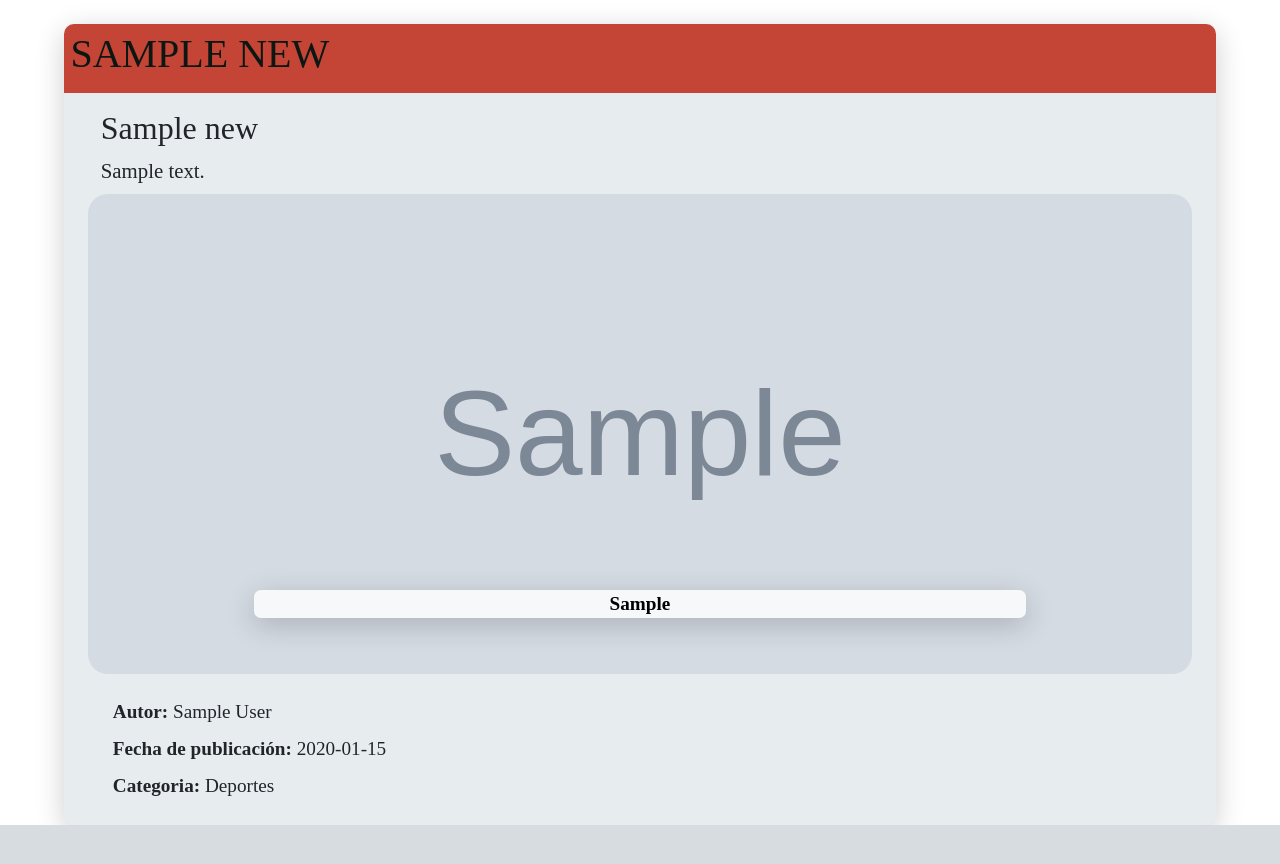
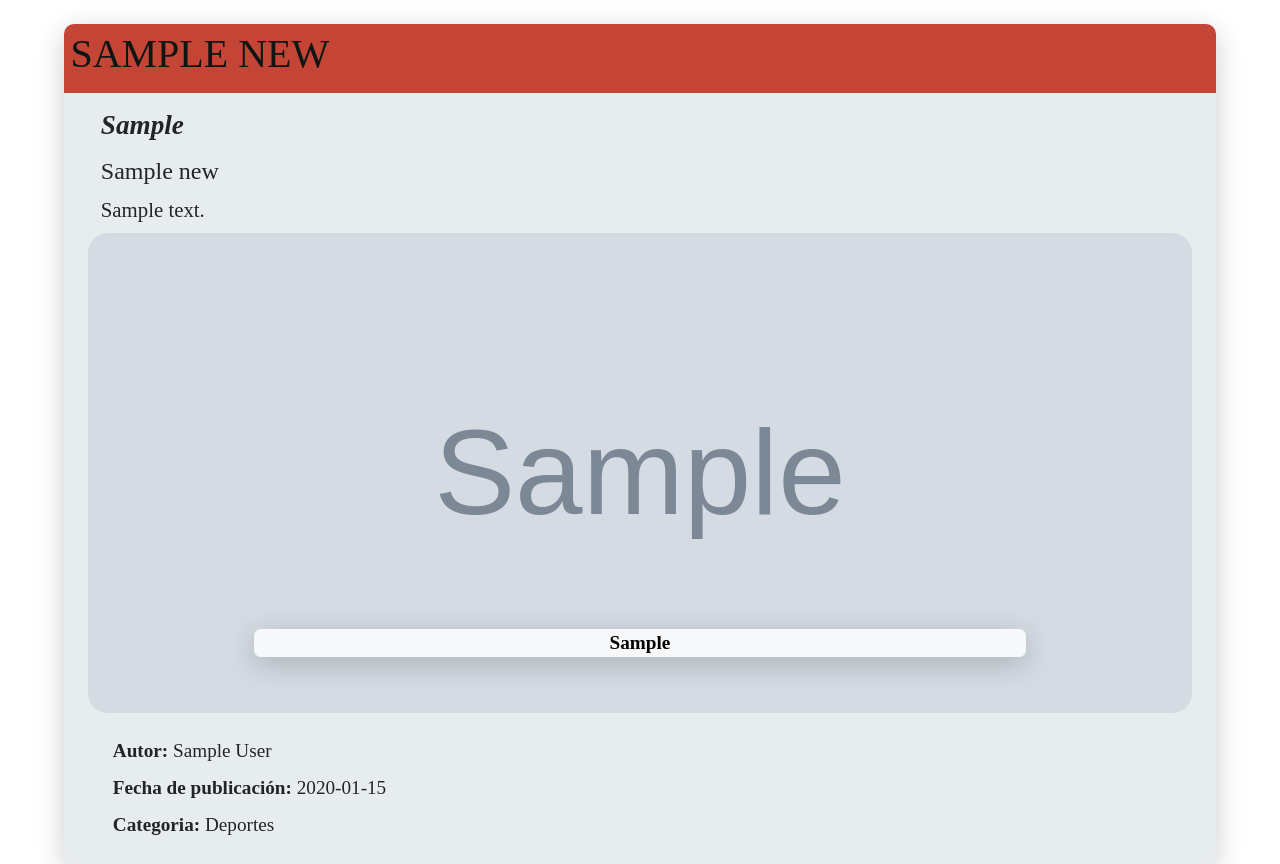
Before and after one commit to MateMar04/BoscoNews, a Django app: page /news/1 in a window 1280 px wide. Shown: the part 74-938 px from the top of the page. Before the commit the page ends 899 px from the top, so only its background shows below. Run offline with Django 4.2, Linux system fonts and the light colour scheme; data comes from the database, SQL or seed files in the repository; tables that the repository leaves empty hold one stand-in row (values such as "Sample post"); grey boxes marked "Sample" are stand-in pictures; some libraries are stand-ins or nearby versions.

Commit message:
new_abstract styles

```diff
--- a/confApp/static/styles/main.css
+++ b/confApp/static/styles/main.css
@@ -38,8 +38,15 @@
     margin-right: 1vw;
 }
 
+.new-abstract {
+    font-size: 1.7rem;
+    font-weight: bold;
+    font-style: italic;
+}
+
+
 .subtitle {
-    font-size: 2rem;
+    font-size: 1.5rem;
 }
 
 .body {
--- a/templates/new.html
+++ b/templates/new.html
@@ -9,7 +9,7 @@
     <!-- CSS FILES -->
     <link href="https://cdn.jsdelivr.net/npm/bootstrap@5.3.0-alpha3/dist/css/bootstrap.min.css" rel="stylesheet"
           integrity="sha384-KK94CHFLLe+nY2dmCWGMq91rCGa5gtU4mk92HdvYe+M/SXH301p5ILy+dN9+nJOZ" crossorigin="anonymous">
-    <link rel="stylesheet" href="{% static 'styles/Main.css' %}">
+    <link rel="stylesheet" href="{% static 'styles/main.css' %}">
 
 
 </head>
@@ -31,9 +31,15 @@
         <!-- CONTENT -->
         <div class="container-fluid content">
 
+
             <!-- SUBTITLE -->
             <div class="container-fluid subtitle-container">
-                    <h5 class="subtitle">{{ new.subtitle }}</h5>
+                <h4 class="new-abstract">{{ new.new_abstract }}</h4>
+            </div>
+
+            <!-- SUBTITLE -->
+            <div class="container-fluid subtitle-container">
+                <h6 class="subtitle">{{ new.subtitle }}</h6>
             </div>
 
             <!-- BODY -->
```
Lines whose indentation alone changed are shown as unchanged.
